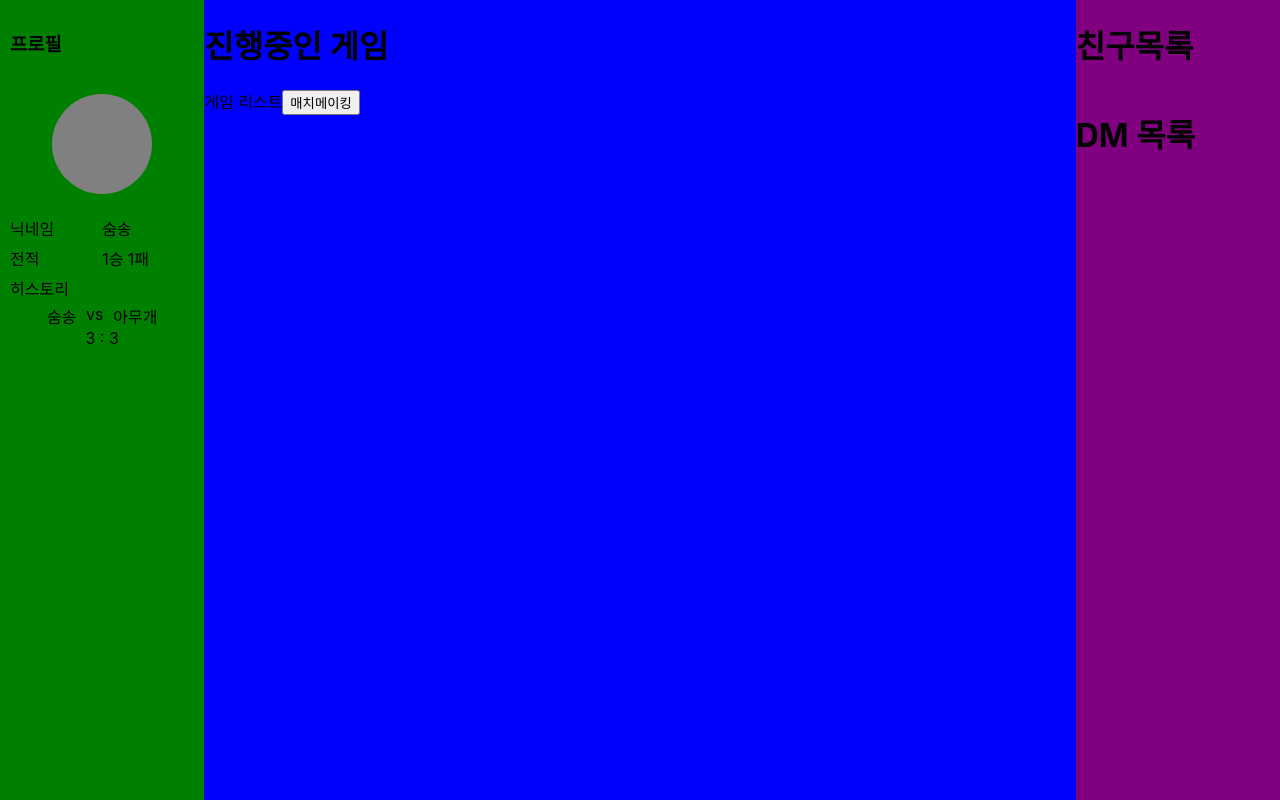
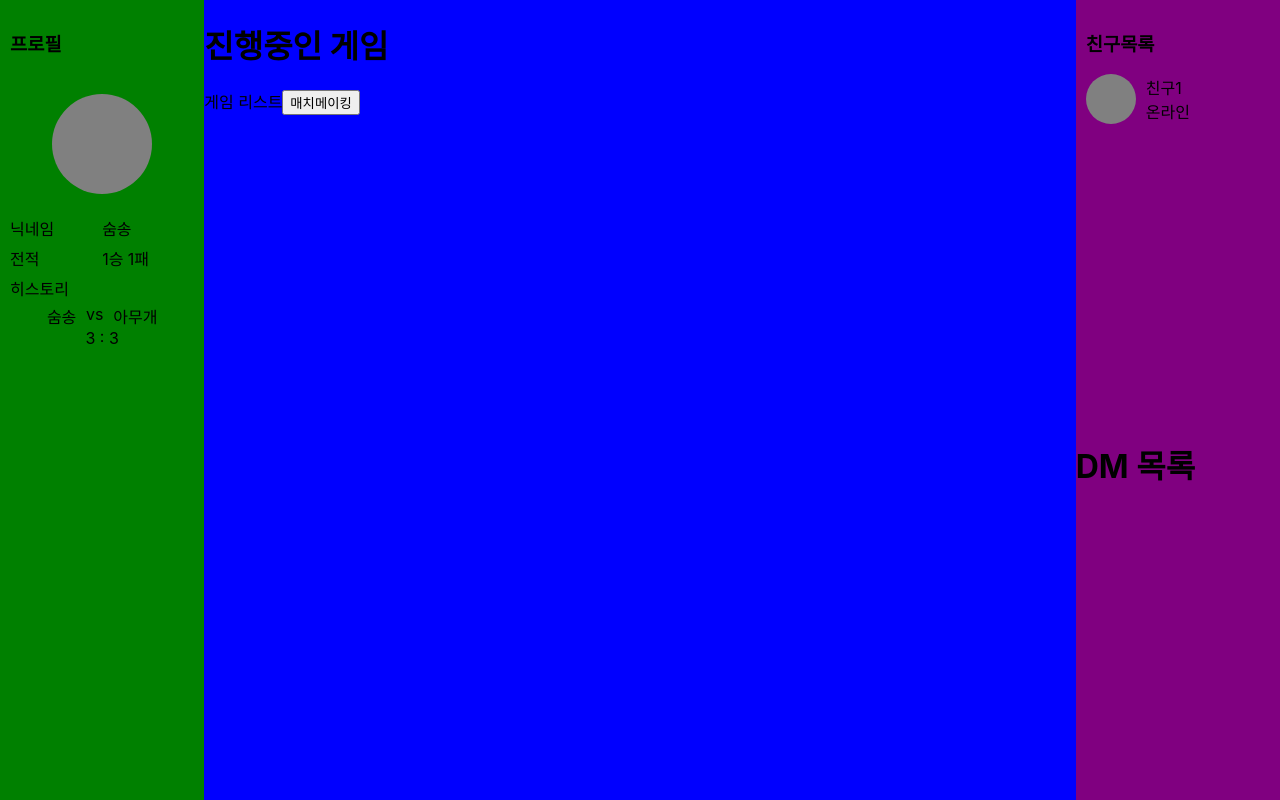
Before and after one commit to sumnii/42-pongpong-FE, a React (Create React App) app: page /list/game in a window 1280 px wide. Built offline with nearby package versions, Linux system fonts and the light colour scheme.

Commit message:
feat: 친구 목록 레이아웃 구현
#1

```diff
--- a/src/components/friendList/FriendList.tsx
+++ b/src/components/friendList/FriendList.tsx
@@ -1,5 +1,18 @@
 import React from "react";
+import * as S from "./style";
 
 export default function FriendList() {
-  return <h1>친구목록</h1>;
+  return (
+    <S.freindListLayout>
+      <h3>친구목록</h3>
+      <S.friendWrapper>
+        <S.tmpImg />
+        <span>
+          친구1
+          <br />
+          온라인
+        </span>
+      </S.friendWrapper>
+    </S.freindListLayout>
+  );
 }
--- /dev/null
+++ b/src/components/friendList/style.jsx
@@ -0,0 +1,22 @@
+import styled from "@emotion/styled";
+
+export const freindListLayout = styled.div`
+  display: flex;
+  flex-direction: column;
+  height: 50%;
+
+  padding: 10px;
+`;
+
+export const friendWrapper = styled.div`
+  display: flex;
+  gap: 10px;
+  align-items: center;
+`;
+
+export const tmpImg = styled.div`
+  width: 50px;
+  height: 50px;
+  border-radius: 100%;
+  background-color: gray;
+`;
```
